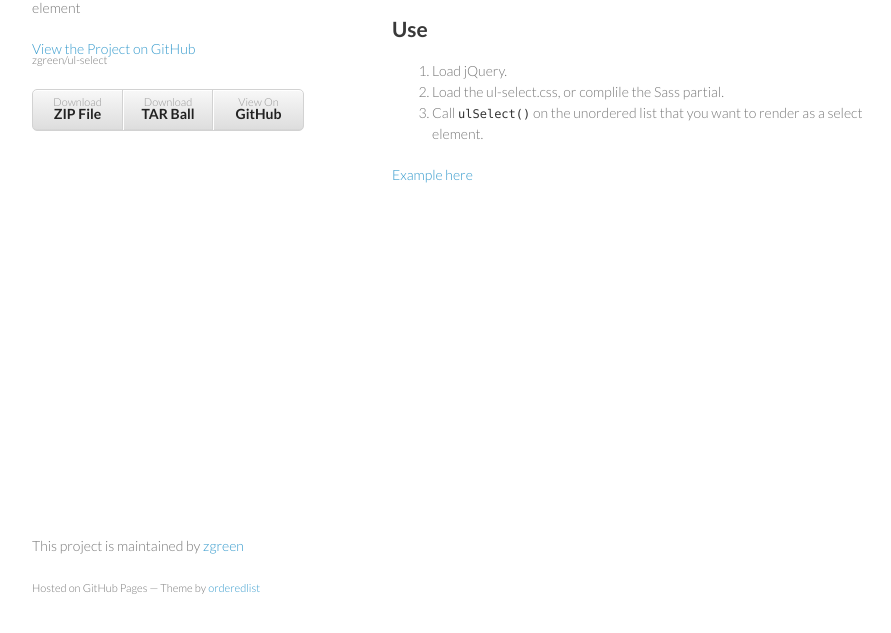
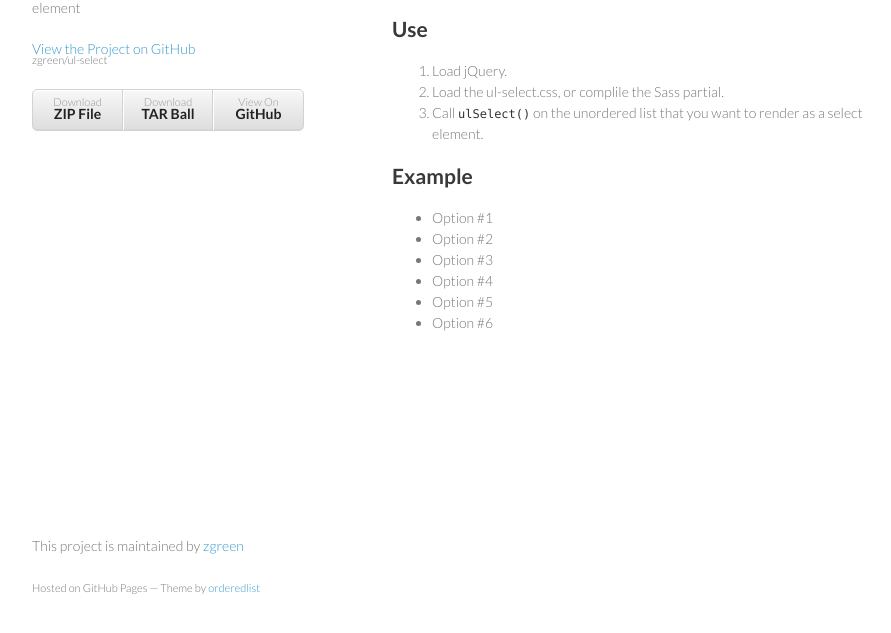
Before and after one commit to zgreen/ul-select, a plain HTML site: page index.html in a window 1280 px wide. Shown: the part 133-766 px from the top of the page, without its empty margins (178-1069 px from the left). Drawn offline with nearby package versions, Linux system fonts and the light colour scheme.

Commit message:
Update index.html

```diff
--- a/index.html
+++ b/index.html
@@ -7,6 +7,9 @@
 
     <link rel="stylesheet" href="stylesheets/styles.css">
     <link rel="stylesheet" href="stylesheets/pygment_trac.css">
+    <link href='http://fonts.googleapis.com/css?family=Source+Sans+Pro:400,200' rel='stylesheet' type='text/css'>
+    <link rel="stylesheet" href="example.css">
+    <link rel="stylesheet" href="ul-select.css">
     <meta name="viewport" content="width=device-width, initial-scale=1, user-scalable=no">
     <!--[if lt IE 9]>
     <script src="//html5shiv.googlecode.com/svn/trunk/html5.js"></script>
@@ -40,7 +43,21 @@
 <li>Load jQuery.</li>
 <li>Load the ul-select.css, or complile the Sass partial.</li>
 <li>Call <code>ulSelect()</code> on the unordered list that you want to render as a select element.</li>
-</ol><p><a href="http://codepen.io/zgreen/full/dGEin/">Example here</a></p>
+</ol>
+<h2>Example</h2>
+  <ul id="example-select">
+    <li>Option #1</li>
+    <li>Option #2</li>
+    <li>Option #3</li>
+    <li>Option #4</li>
+    <li>Option #5</li>
+    <li>Option #6</li>
+  </ul>
+  <script src="//ajax.googleapis.com/ajax/libs/jquery/1.11.1/jquery.min.js"></script>
+  <script src="ul-select.js"></script>
+  <script>
+  $('#example-select').ulSelect();
+  </script>
       </section>
       <footer>
         <p>This project is maintained by <a href="https://github.com/zgreen">zgreen</a></p>
```
